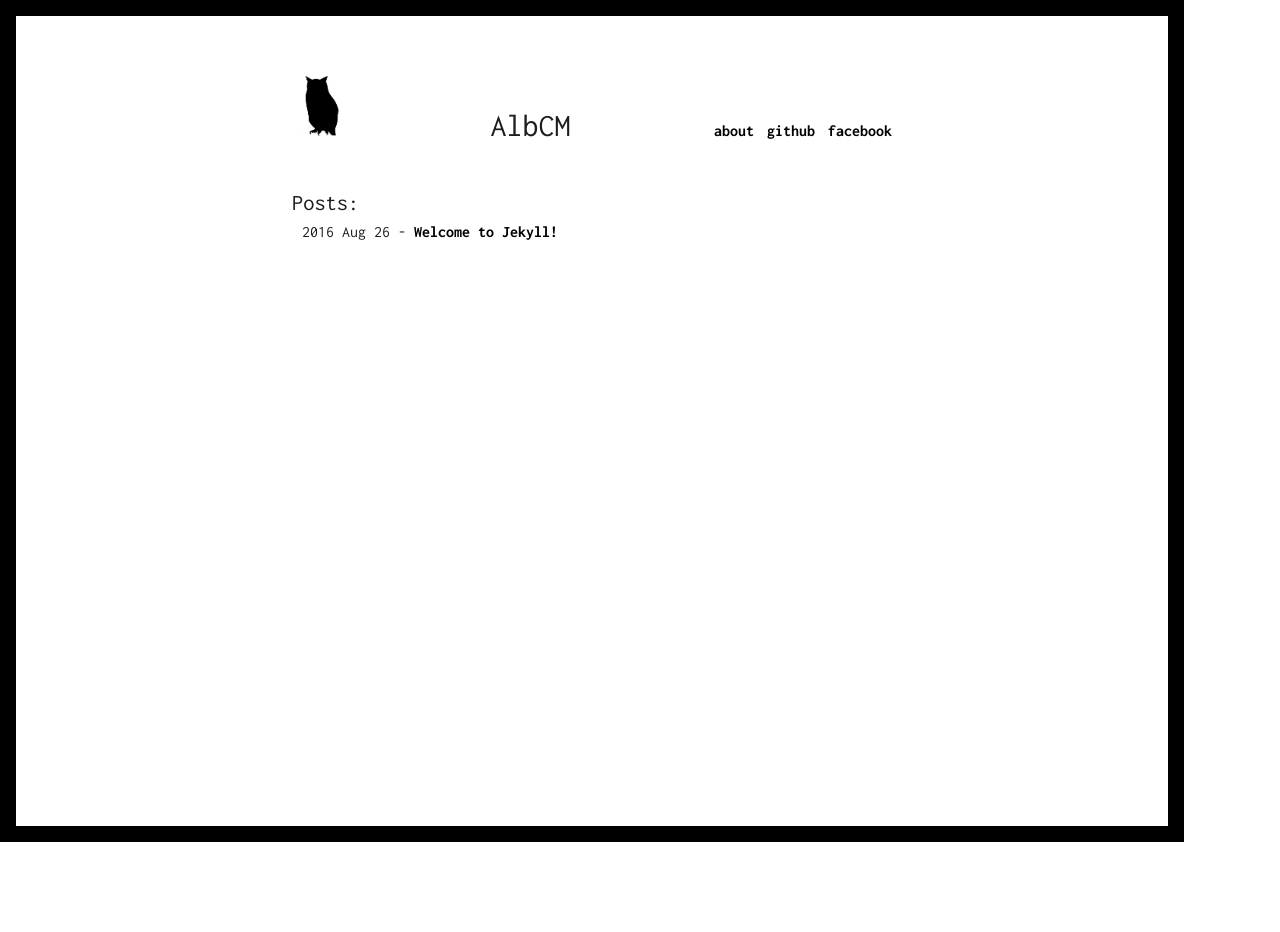
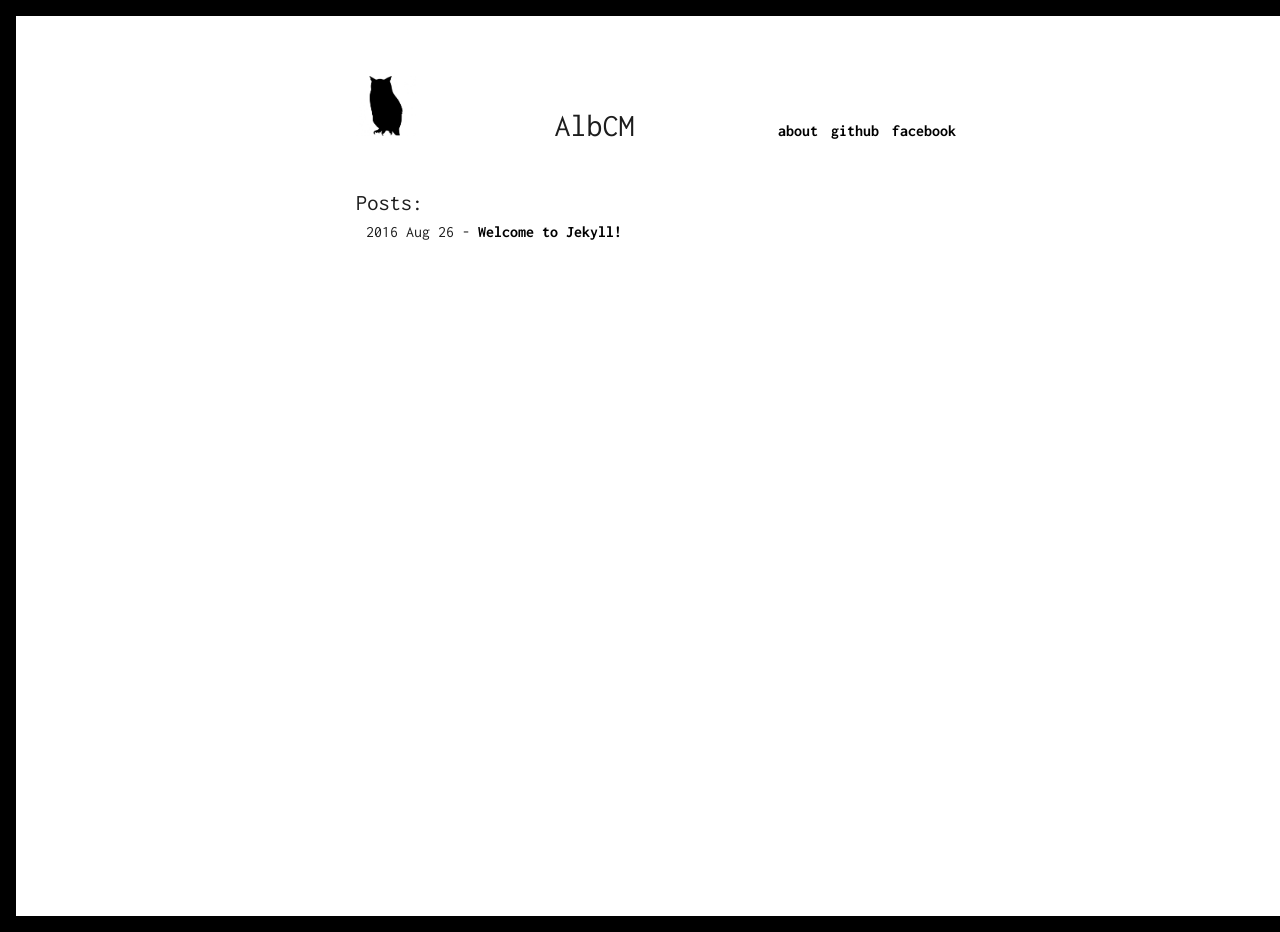
Before and after one commit to AlbCM/albcm.github.io, a Jekyll site: the page built from index.html, in a window 1280 px wide. Built offline with Jekyll 4.4.1, drawn with Linux system fonts in a browser that asks for light colours; comment, search, counter and statistics services are not loaded; before the commit the page ends 900 px from its top, so only the background shows below that.

Commit message:
Update index.html

```diff
--- a/index.html
+++ b/index.html
@@ -9,8 +9,8 @@ html{
     border-style:solid;
     border-width:1em;
     border-color:black;
-    width: 90%;
-    height:90%;
+    width: 100%;
+    height:100%;
 
 }
 img {
```
